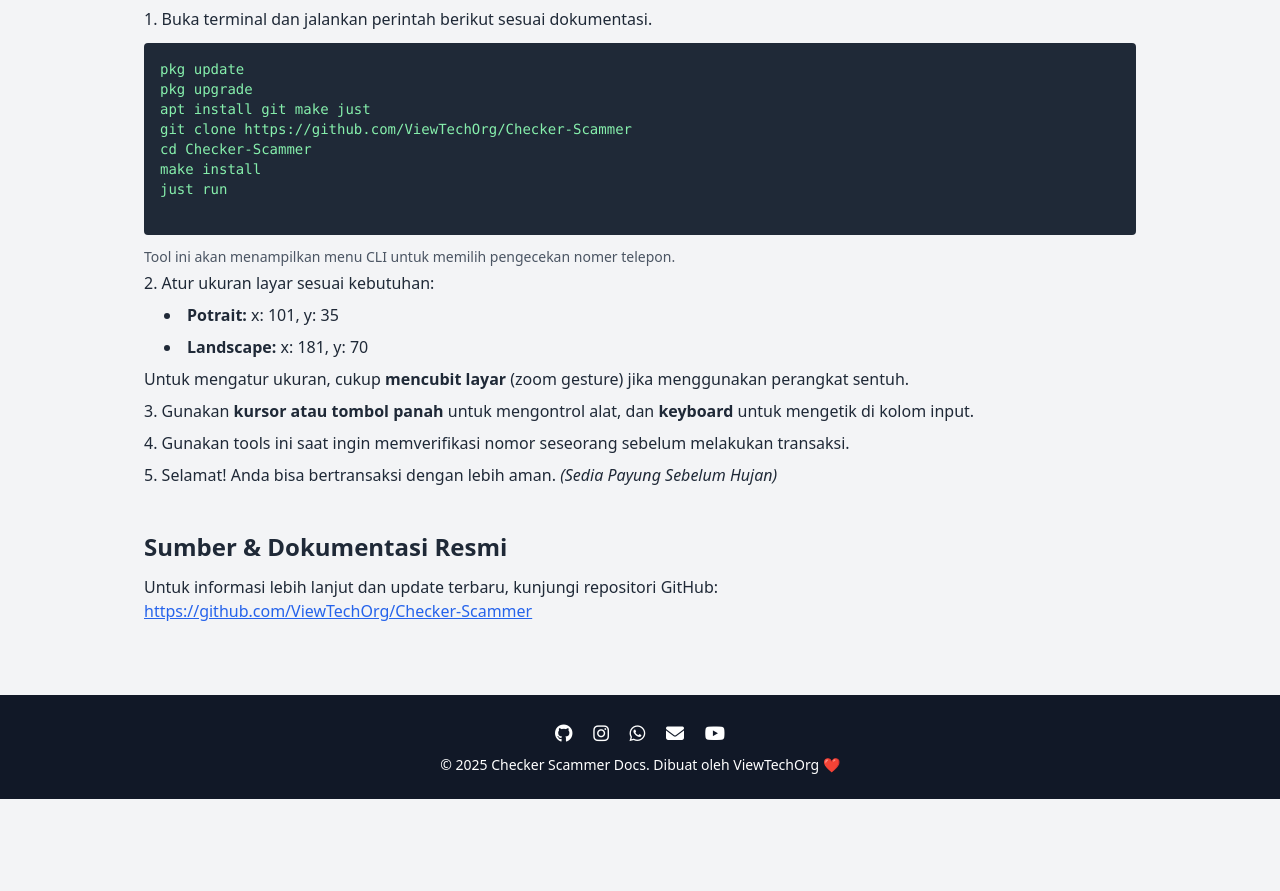
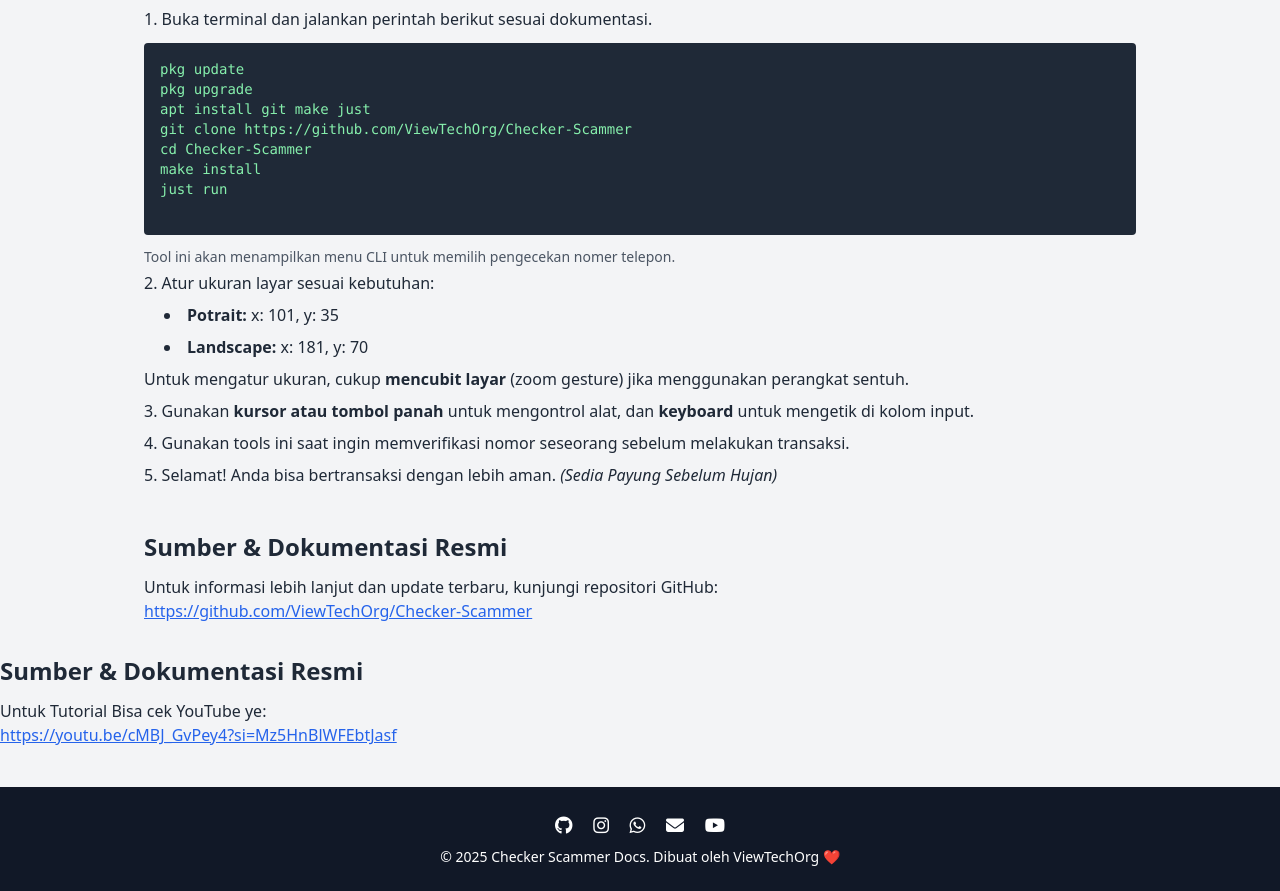
Before and after one commit to ViewTechOrg/Checker-Scammer, a plain HTML site: page index.html in a window 1280 px wide. Shown: the part 771-1662 px from the top of the page. Before the commit the page ends 1570 px from the top, so only its background shows below. Drawn offline with nearby package versions, Linux system fonts and the light colour scheme.

Commit message:
Update index.html

```diff
--- a/index.html
+++ b/index.html
@@ -106,6 +106,18 @@ just run
       </p>
     </section>
   </main>
+  <section data-aos="fade-up" data-aos-delay="400">
+      <h2 class="text-2xl font-bold mb-3"> Sumber & Dokumentasi Resmi</h2>
+      <p>
+        Untuk Tutorial Bisa cek YouTube ye:
+        <br />
+        <a href="https://youtu.be/cMBJ_GvPey4?si=Mz5HnBlWFEbtJasf" target="_blank" class="text-blue-600 underline">
+          https://youtu.be/cMBJ_GvPey4?si=Mz5HnBlWFEbtJasf
+        </a>
+      </p>
+    </section>
+</main>
+
 
   <!-- Footer -->
   <footer class="bg-gray-900 dark:bg-black text-white text-center py-6 mt-10">
```
